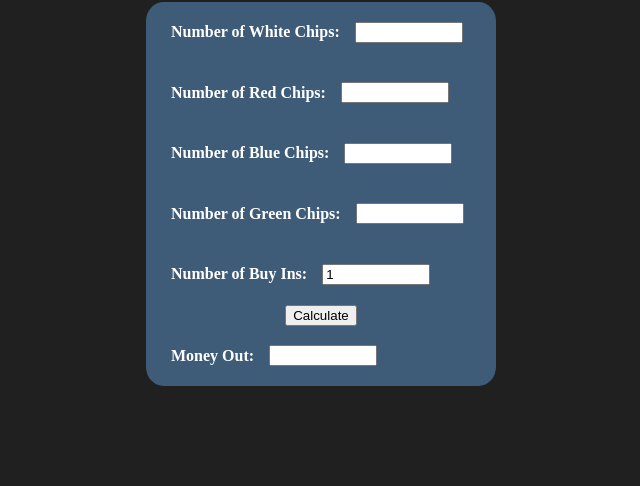
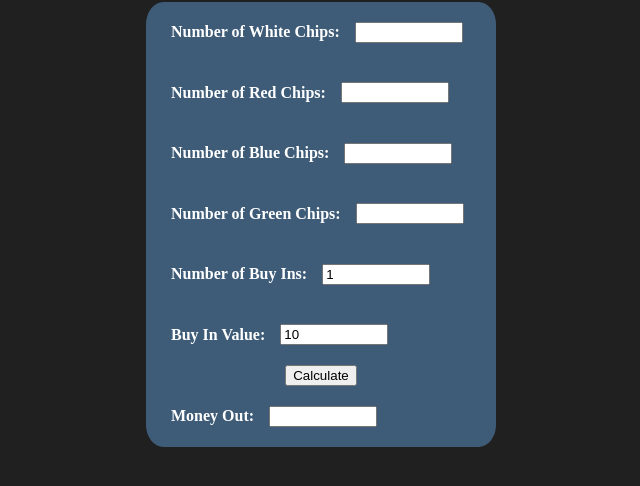
Before and after one commit to tomalmog/PayoutCalculator, a plain HTML site: page index.html in a window 1280 px wide. Shown: the part 78-564 px from the top of the page, without its empty margins (319-959 px from the left). Drawn offline with Linux system fonts and the light colour scheme.

Commit message:
Update index.html

```diff
--- a/index.html
+++ b/index.html
@@ -44,6 +44,11 @@
                     <h4>Number of Buy Ins: </h4>
                     <input type="number" id="buyin" value="1">
                 </div>
+                <div class="pair">
+                    <h4>Buy In Value: </h4>
+                    <input type="number" id="buyinvalue" value="10">
+                </div>
+
 
                 <button id="calculate">Calculate</button>
 
```
